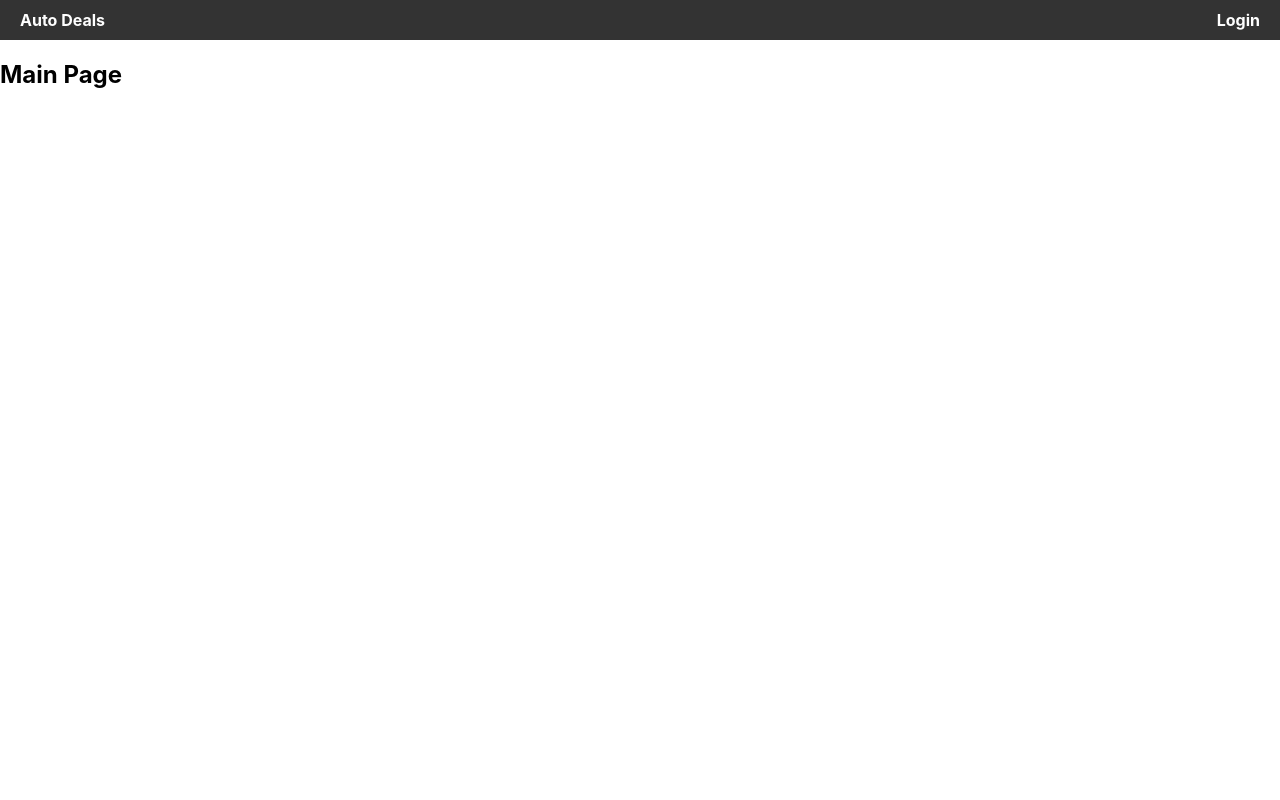
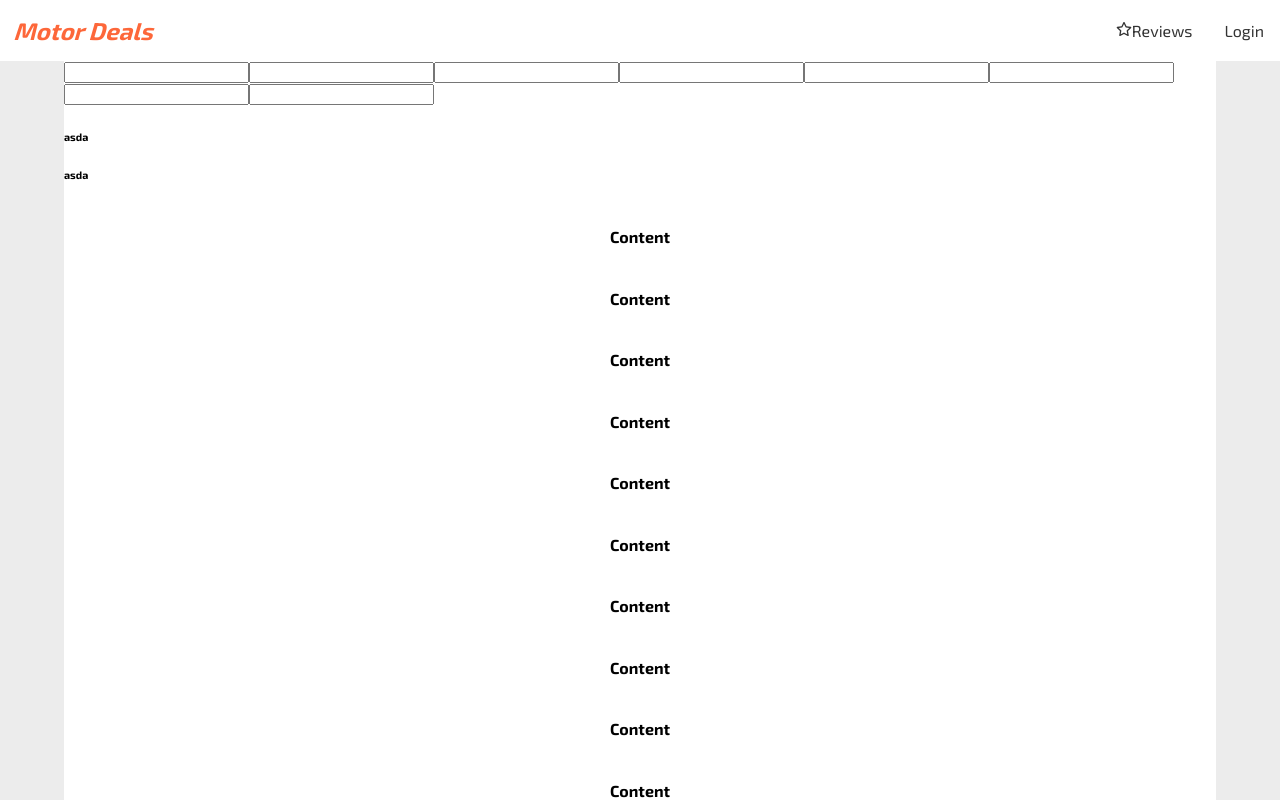
Before and after one commit to S-Petru/proiectBD, a React (Create React App) app in the folder proiect_bd/: page / in a window 1280 px wide. Shown: the top 800 px of the page. Built offline with nearby package versions, Linux system fonts and the light colour scheme.

Commit message:
More styling

```diff
--- a/proiect_bd/src/Components/Navbar.js
+++ b/proiect_bd/src/Components/Navbar.js
@@ -1,6 +1,9 @@
 import React, { useEffect, useState } from 'react';
-import styles from './Navbar.module.css';
+import style from './Navbar.module.css';
 import { Link } from 'react-router-dom';
+import {PiUser} from 'react-icons/pi';
+import { FaArrowRightFromBracket } from 'react-icons/fa6'
+import { FaRegStar} from 'react-icons/fa6'
 
 const Navbar = () => {
   const [user, setUser] = useState(null);
@@ -23,54 +26,46 @@ const Navbar = () => {
   return (
     <>
       {user && user.rol ? (
-        <div>
-          <nav>
-            <ul>
-              <li>
-                <h1>Auto Deals</h1>
+        <div className={style.navContainer}>
+          <nav className={style.navClass}>
+          <Link to="/" className={style.navTitle}>Motor Deals</Link>
+            <ul className={style.navUl}>
+              <li className={style.navLi}>
+                <Link to='/admin' className={style.navAnchor}><PiUser />{user.username}</Link>
               </li>
-              <li>
-                <Link to='/admin'>{user.username}</Link>
-              </li>
-              <li>
-              <button onClick={logout}>Logout</button>
+              <li className={style.navLi}>
+                <a onClick={logout} className={style.navAnchor}><FaArrowRightFromBracket /></a>
               </li>
             </ul>
-
           </nav>
         </div>
       ) : user ? (
-        <div>
-          <nav>
-            <ul>
-              <li>
-                <Link to="/">Auto Deals</Link>
+        <div className={style.navContainer}>
+          <nav className={style.navClass}>
+            <Link to="/" className={style.navTitle}>Motor Deals</Link>
+            <ul className={style.navUl}>
+              <li className={style.navLi}>
+                <Link to="/reviews" className={style.navAnchor}><FaRegStar />Reviews</Link>
               </li>
-              <li>
-                <Link to="/reviews">Reviews</Link>
+              <li className={style.navLi}>
+                <Link to='/profile' className={style.navAnchor}><PiUser />{user.username}</Link>
               </li>
-              <li>
-                <Link to='/profile'>{user.username}</Link>
-              </li>
-              <li>
-              <button onClick={logout}>Logout</button>
+              <li className={style.navLi}>
+                <a onClick={logout} className={style.navAnchor}><FaArrowRightFromBracket /></a>
               </li>
             </ul>
           </nav>
-          <span>
-
-          </span>
-
         </div>
       ) : (
-        <div>
-          <nav>
-            <ul>
-              <li>
-                <Link to="/">Auto Deals</Link>
+        <div className={style.navContainer}>
+          <nav className={style.navClass}>
+            <Link to="/" className={style.navTitle}>Motor Deals</Link>
+            <ul className={style.navUl}>
+              <li className={style.navLi}>
+                <Link to="/reviews" className={style.navAnchor}><FaRegStar />Reviews</Link>
               </li>
-              <li>
-                <Link to="/login">Login</Link>
+              <li className={style.navLi}>
+                <Link to="/login" className={style.navAnchor}>Login</Link>
               </li>
             </ul>
           </nav>
--- a/proiect_bd/src/Components/Navbar.module.css
+++ b/proiect_bd/src/Components/Navbar.module.css
@@ -1,52 +1,51 @@
-/* Navbar.module.css */
-@import url('https://fonts.googleapis.com/css2?family=Exo+2:ital,wght@0,100;0,200;0,300;0,400;0,500;0,600;0,700;0,800;0,900;1,100;1,200;1,300;1,400;1,500;1,600;1,700;1,800;1,900&display=swap');
+.navClass {
+    display: flex;
+    margin: 0;
+    padding: 0;
+    justify-content: space-between;
+    align-items: center;
+    background-color: white;
+    color: white;
+    position: sticky;
+    top: 0;
+}
 
-/* General Styles */
-nav {
-    background-color: #333;
-    padding: 10px;
-  }
+.navTitle {
+    margin: 0;
+    padding: 0;
+    font-size: 1.5rem;
+    margin: 1rem;
+    font-weight: bold;
+    text-decoration: none;
+    color: #FD673A;
+    transform: skew(-16deg, 0);
+}
 
-  ul {
-    list-style: none;
+.navUl {
     margin: 0;
     padding: 0;
     display: flex;
-    justify-content: space-between;
-    align-items: center;
-  }
+}
 
-  li {
+.navUl .navLi {
     margin: 0;
-  }
+    padding: 0;
+    list-style: none;
+}
 
-  /* Navbar Item Styles */
-  a {
+.navClass .navUl .navLi .navAnchor {
+    margin: 0;
+    padding: 0;
+    display: block;
     text-decoration: none;
+    color: #333;
+    padding: 0.5rem;
+    margin: 0 0.5rem;
+    border-radius: 0.5rem;
+    transition: 0.1s;
+}
+
+.navClass .navUl .navLi .navAnchor:not(.active):hover {
+    background-color:#4c575e;
     color: white;
-    font-weight: bold;
-    padding: 10px;
-    transition: background-color 0.3s ease;
-  }
-
-  a:hover {
-    background-color: #555;
-  }
-
-  /* Logo Style */
-  h1 {
-    margin: 0;
-    font-size: 1.5rem;
-  }
-
-  /* Mobile Styles */
-  @media only screen and (max-width: 600px) {
-    ul {
-      flex-direction: column;
-      align-items: flex-start;
-    }
-
-    li {
-      margin-bottom: 10px;
-    }
-  }
+}
--- a/proiect_bd/src/Pages/Login/Login.js
+++ b/proiect_bd/src/Pages/Login/Login.js
@@ -49,7 +49,7 @@ const Login = () => {
     <div className={styles.wrapper}>
       {/* Banner goes here */}
       <div  className={styles.banner}>
-        <h2>MOTOR DEALS</h2>
+        <h2><Link to="/">MOTOR DEALS</Link></h2>
       </div>
       <div className={styles.container}>
       <h2 className={styles.title}>Login</h2>
@@ -64,7 +64,7 @@ const Login = () => {
           <input type="password" name="password" value={formData.password} onChange={handleChange} />
         </label>
 
-        <button className={styles.button} type="submit">Login</button>
+        <button className={styles.logButton} type="submit">Login</button>
       </form>
 
       <p className={styles.info}>
--- a/proiect_bd/src/Pages/Login/Login.module.css
+++ b/proiect_bd/src/Pages/Login/Login.module.css
@@ -1,5 +1,3 @@
-@import url('https://fonts.googleapis.com/css2?family=Exo+2:ital,wght@0,100;0,200;0,300;0,400;0,500;0,600;0,700;0,800;0,900;1,100;1,200;1,300;1,400;1,500;1,600;1,700;1,800;1,900&display=swap');
-
 .banner {
   display: flex;
   height: 200px;
@@ -66,8 +64,8 @@
   margin-top: 4px;
 }
 
-.button {
-  background-color: #36454F;
+.logButton {
+  background-color: #4c575e;
   color: #ececec;
   padding: 6px;
   border: none;
@@ -77,10 +75,12 @@
   font-weight: 500;
   font-style: italic;
   letter-spacing: 2px;
+  transition: 0.2s;
 }
 
-.button:hover {
-  background-color: #4c575e;
+.logButton:hover {
+  background-color: #36454F;
+
 }
 
 .info {
@@ -90,6 +90,7 @@
 .anchor {
   text-decoration: none;
   color: #4c575e;
+  transition: 0.2s;
 }
 
 .anchor:hover {
--- a/proiect_bd/src/Pages/MainPage/MainPage.js
+++ b/proiect_bd/src/Pages/MainPage/MainPage.js
@@ -1,11 +1,41 @@
 import React from 'react';
 import Navbar from '../../Components/Navbar';
+import style from './MainPage.module.css';
 
 const MainPage = () => {
   return (
-    <div>
-      <Navbar />
-      <h2>Main Page</h2>
+      <div className={style.mainWrapper}>
+        <Navbar />
+        <div className={style.mainContent}>
+          <div className={style.mainSearchBar}>
+              <input type='text' name='producator'></input>
+              <input type='text' name='producator'></input>
+              <input type='text' name='producator'></input>
+              <input type='text' name='producator'></input>
+              <input type='text' name='producator'></input>
+              <input type='text' name='producator'></input>
+              <input type='text' name='producator'></input>
+              <input type='text' name='producator'></input>
+              <h6>asda</h6>
+              <h6>asda</h6>
+          </div>
+          <h4>Content</h4>
+          <h4>Content</h4>
+          <h4>Content</h4>
+          <h4>Content</h4>
+          <h4>Content</h4>
+          <h4>Content</h4>
+          <h4>Content</h4>
+          <h4>Content</h4>
+          <h4>Content</h4>
+          <h4>Content</h4>
+          <h4>Content</h4>
+          <h4>Content</h4>
+          <h4>Content</h4>
+          <h4>Content</h4>
+          <h4>Content</h4>
+          <h4>Content</h4>
+      </div>
     </div>
   );
 };
--- a/proiect_bd/src/Pages/MainPage/MainPage.module.css
+++ b/proiect_bd/src/Pages/MainPage/MainPage.module.css
@@ -0,0 +1,23 @@
+.mainWrapper {
+    width: 100vw;
+    height: 100vh;
+    background-color: #ececec;
+}
+
+.mainContent {
+    display: flex;
+    flex-direction: column;
+    align-items: center;
+    justify-content: center;
+    width: 90%;
+    margin: 0 auto;
+    background-color: white;
+}
+
+.mainSearchBAr {
+    width: 100%;
+    background-color: antiquewhite;
+    display: flex;
+    align-items: center;
+    justify-content: center;
+}
--- a/proiect_bd/src/Pages/Register/Register.js
+++ b/proiect_bd/src/Pages/Register/Register.js
@@ -39,7 +39,7 @@ const Register = () => {
   return (
     <div className={styles.wrapper}>
       <div  className={styles.banner}>
-        <h2>MOTOR DEALS</h2>
+      <h2><Link to="/">MOTOR DEALS</Link></h2>
       </div>
       <div className={styles.container}>
         <h2 className={styles.title}>Register</h2>
@@ -59,7 +59,7 @@ const Register = () => {
             <input type="password" name="password" value={formData.password} onChange={handleChange} />
           </label>
 
-          <button className={styles.button} type="submit">Register</button>
+          <button className={styles.regButton} type="submit">Register</button>
         </form>
 
         <p className={styles.info}>
--- a/proiect_bd/src/Pages/Register/Register.module.css
+++ b/proiect_bd/src/Pages/Register/Register.module.css
@@ -66,8 +66,8 @@
   margin-top: 4px;
 }
 
-.button {
-  background-color: #36454F;
+.regButton {
+  background-color: #4c575e;
   color: #ececec;
   padding: 6px;
   border: none;
@@ -77,10 +77,12 @@
   font-weight: 500;
   font-style: italic;
   letter-spacing: 2px;
+  transition: 0.2s;
 }
 
-.button:hover {
-  background-color: #4c575e;
+.regButton:hover {
+  background-color: #36454F;
+
 }
 
 .info {
@@ -90,6 +92,7 @@
 .anchor {
   text-decoration: none;
   color: #4c575e;
+  transition: 0.2s;
 }
 
 .anchor:hover {
--- a/proiect_bd/src/index.css
+++ b/proiect_bd/src/index.css
@@ -1,8 +1,9 @@
+@import url('https://fonts.googleapis.com/css2?family=Exo+2:ital,wght@0,100;0,200;0,300;0,400;0,500;0,600;0,700;0,800;0,900;1,100;1,200;1,300;1,400;1,500;1,600;1,700;1,800;1,900&display=swap');
+
+
 body {
   margin: 0;
-  font-family: -apple-system, BlinkMacSystemFont, 'Segoe UI', 'Roboto', 'Oxygen',
-    'Ubuntu', 'Cantarell', 'Fira Sans', 'Droid Sans', 'Helvetica Neue',
-    sans-serif;
+  font-family: 'Exo 2', sans-serif;
   -webkit-font-smoothing: antialiased;
   -moz-osx-font-smoothing: grayscale;
 }
```
Also changed, not shown: proiect_bd/src/Context/authContext.js (deleted, +0 -62 lines).
